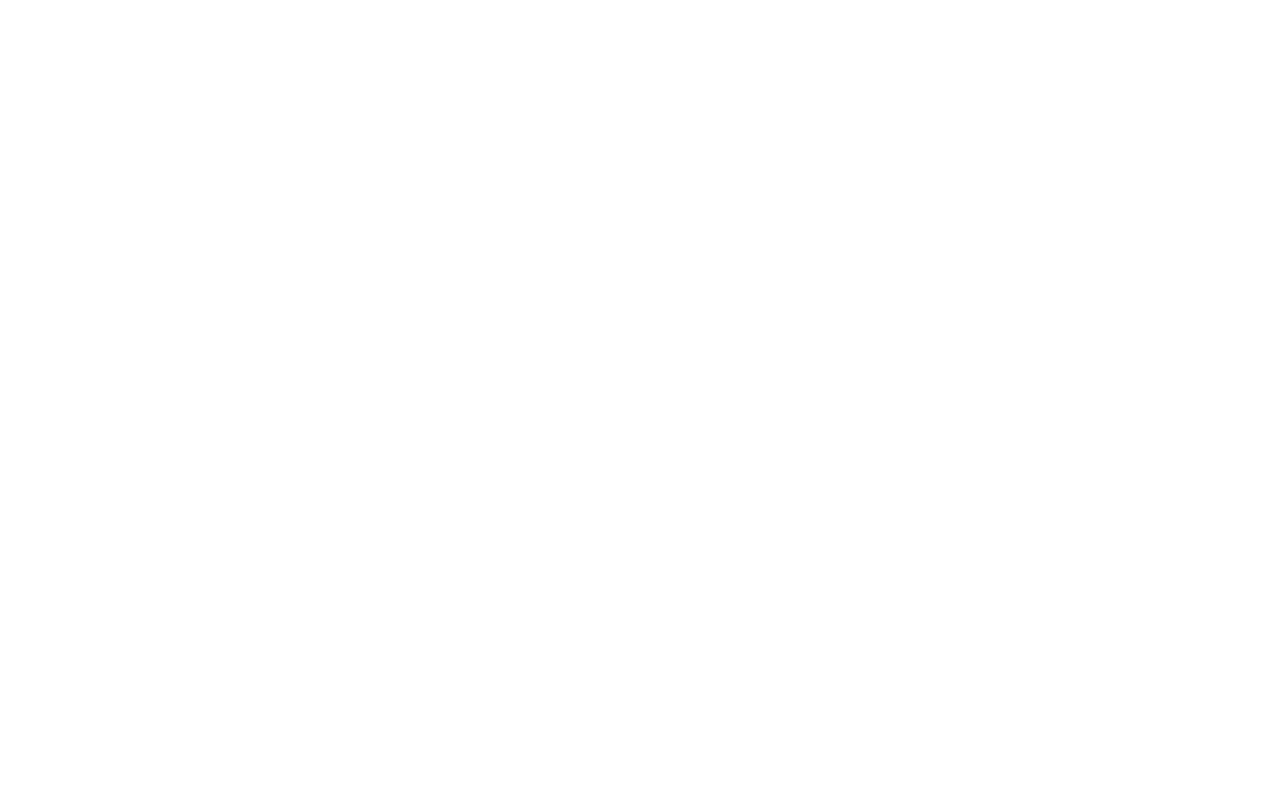
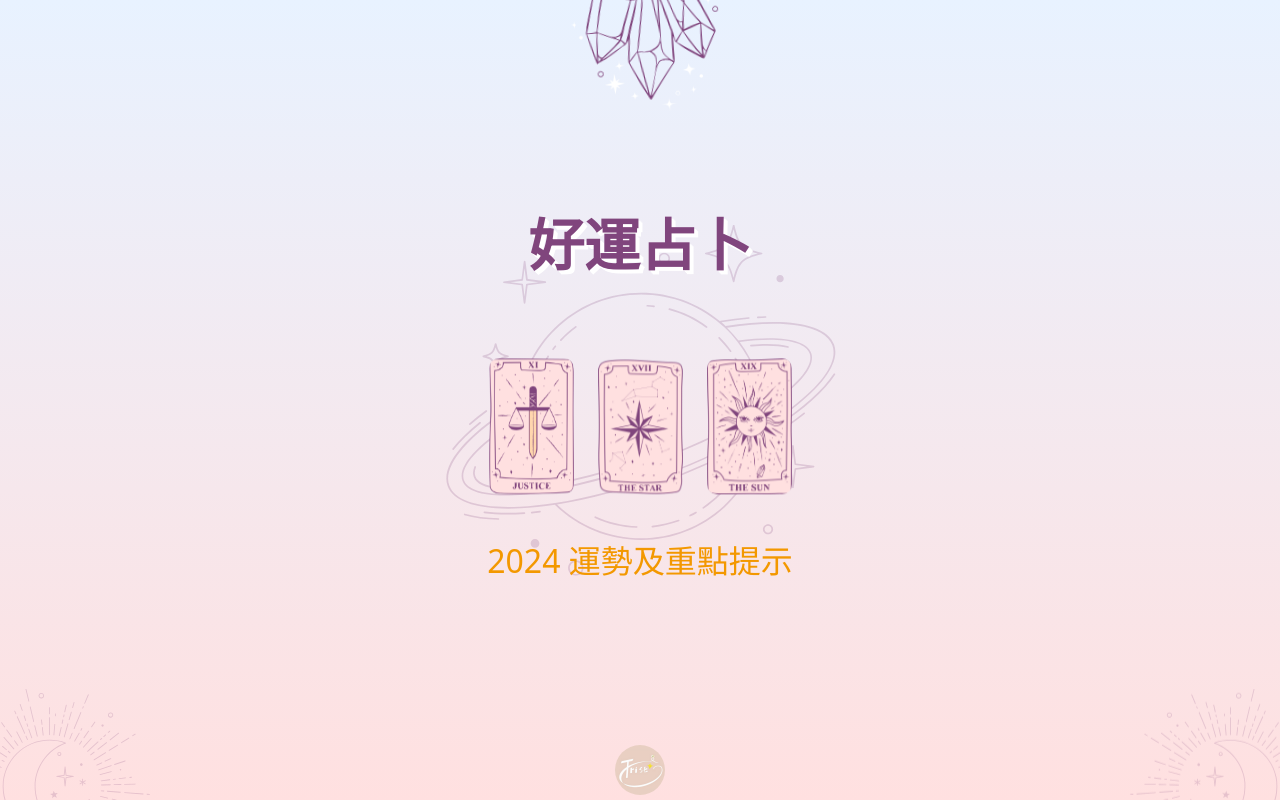
Before and after one commit to TristarAccessory/TristarDivinationGame, a React (Vite) app in the folder divination-game/: page / in a window 1280 px wide. Built offline with nearby package versions, Linux system fonts and the light colour scheme.

Commit message:
修正: 修正gitpage路由

```diff
--- a/divination-game/src/App.tsx
+++ b/divination-game/src/App.tsx
@@ -40,14 +40,14 @@ const Saturn = styled.img`
 
 function App() {
     return (
-        <Router basename="/TristarDivinationGame">
+        <Router basename={import.meta.env.BASE_URL}>
             <Background src={background} alt="background"/>
             <Saturn src={saturn} alt="saturn"/>
             <Routes>
-                <Route path="/TristarDivinationGame" element={<Game/>}/>
-                <Route path="/TristarDivinationGame/game" element={<Game/>}/>
+                <Route path="/" element={<Game/>}/>
+                <Route path="/game" element={<Game/>}/>
                 <Route path="*" element={<Game/>}/>
-                <Route path="/TristarDivinationGame/share/:finalResult" element={<ShareResult/>}/>
+                <Route path="/share/:finalResult" element={<ShareResult/>}/>
             </Routes>
             <a href="https://d97642-3.myshopify.com/">
                 <Brand src={brand} alt="brand"/>
```
